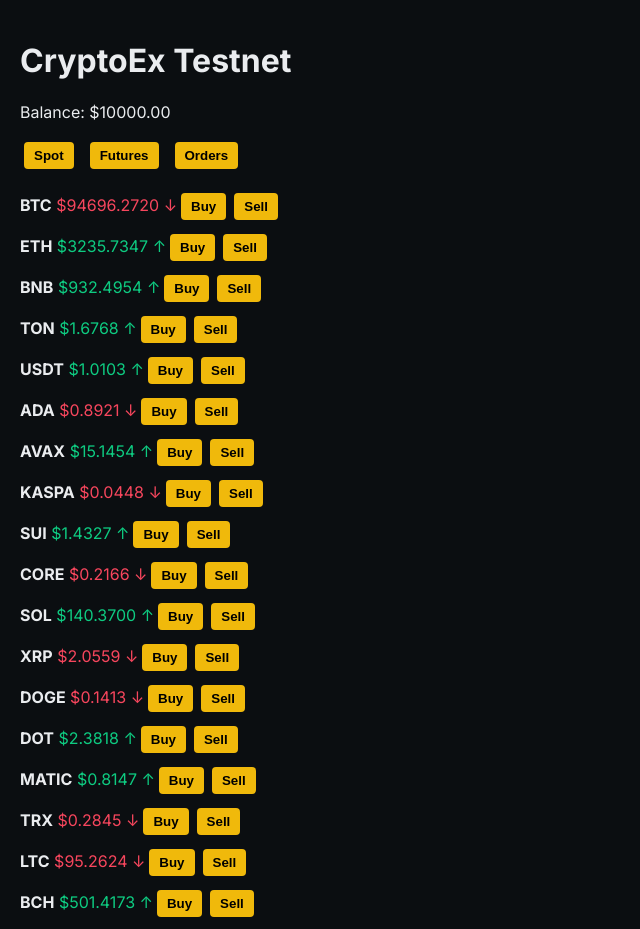
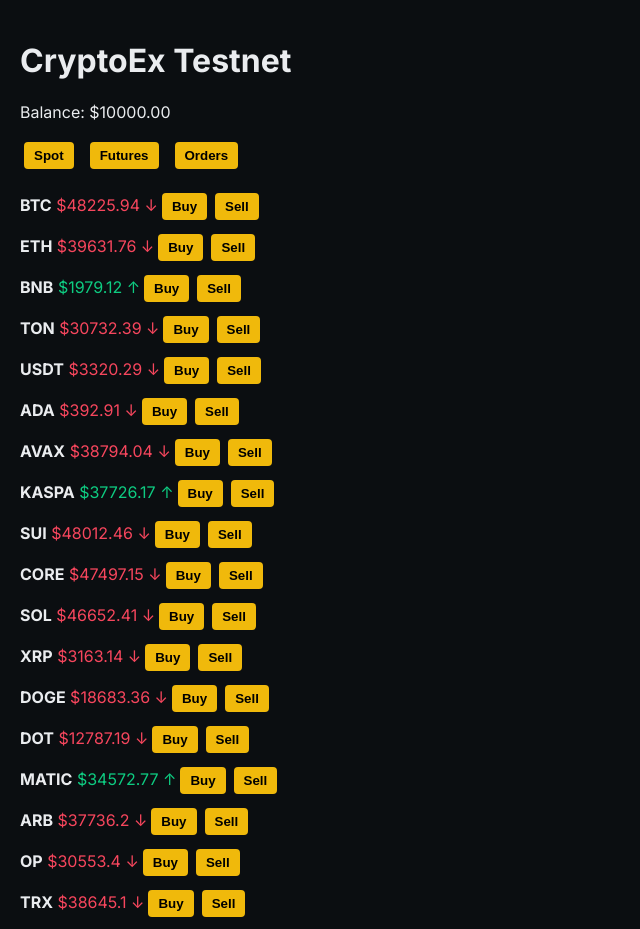
Before and after one commit to ShaDow326-del/cryptoex-testnet, a React (Create React App) app: page / in a window 1280 px wide. Shown: the top 929 px of the page, without its empty margins (0-640 px from the left). Built offline with nearby package versions, Linux system fonts and the light colour scheme.

Commit message:
Refactor price initialization and volatility simulation

```diff
--- a/src/App.js
+++ b/src/App.js
@@ -1,51 +1,37 @@
 import { useEffect, useRef, useState } from "react";
 
-const initialPrices = {
-  BTC: 95500,   // Bitcoin
-  ETH: 3300,    // Ethereum
-  BNB: 930,     // BNB
-  TON: 1.65,    // Toncoin approximate
-  USDT: 1.0,
-  ADA: 0.90,
-  AVAX: 15.0,
-  KASPA: 0.045,
-  SUI: 1.43,    // Approx typical price
-  CORE: 0.22,   // placeholder realistic lower price
-  SOL: 140,
-  XRP: 2.1,
-  DOGE: 0.14,
-  DOT: 2.4,
-  MATIC: 0.80,
-  TRX: 0.28,
-  LTC: 95,
-  BCH: 500,
-  NEAR: 2.0,
-  FIL: 1.5,
-  ICP: 3.0,
-  ATOM: 8.0,
-  HBAR: 0.20,
-  EOS: 0.70,
-  FLOW: 1.5,
-  GALA: 0.03,
-  APE: 1.2
-};
+const coinList = [
+  "BTC","ETH","BNB","TON","USDT","ADA","AVAX","KASPA","SUI","CORE",
+  "SOL","XRP","DOGE","DOT","MATIC","ARB","OP","TRX","LTC","BCH",
+  "APT","NEAR","FIL","ICP","ATOM","HBAR","EOS","FLOW","GALA","APE"
+];
 
 export default function App() {
   const [active, setActive] = useState("Spot");
   const [orders, setOrders] = useState([]);
   const [balance, setBalance] = useState(10000);
-  const [prices, setPrices] = useState(initialPrices);
-  const prevPrices = useRef(initialPrices);
+  const [prices, setPrices] = useState({});
+  const prevPrices = useRef({});
 
+  // initialize prices ONCE
   useEffect(() => {
-    // price movement simulation
+    const initial = {};
+    coinList.forEach(c => {
+      initial[c] = +(Math.random() * 50000 + 100).toFixed(2);
+    });
+    setPrices(initial);
+    prevPrices.current = initial;
+  }, []);
+
+  // simulate volatility
+  useEffect(() => {
     const interval = setInterval(() => {
-      setPrices((p) => {
+      setPrices(p => {
         const updated = { ...p };
-        Object.keys(updated).forEach((c) => {
-          const base = initialPrices[c] || 1;
-          const change = (Math.random() - 0.5) * (base * 0.02); // ±2%
-          updated[c] = +(updated[c] + change).toFixed(4);
+        Object.keys(updated).forEach(c => {
+          const volatility = c === "USDT" ? 0.01 : Math.random() * 50;
+          const change = (Math.random() - 0.5) * volatility;
+          updated[c] = +(updated[c] + change).toFixed(2);
         });
         prevPrices.current = p;
         return updated;
@@ -56,20 +42,19 @@ export default function App() {
   }, []);
 
   function placeOrder(coin, type) {
-    const price = prices[coin] || 0;
-    const amount = +(Math.random() * 200 + 50).toFixed(2);
-    setBalance((b) => b - amount);
-    setOrders((o) => [...o, `${type} ${coin} @ $${price.toFixed(4)}`]);
+    const amount = 100;
+    setBalance(b => b - amount);
+    setOrders(o => [...o, `${type} ${coin} @ $${prices[coin]}`]);
   }
 
-  function priceColor(c) {
-    if (!prevPrices.current[c]) return "#eaecef";
-    return prices[c] > prevPrices.current[c] ? "#0ecb81" : "#f6465d";
+  function priceColor(coin) {
+    if (!prevPrices.current[coin]) return "#eaecef";
+    return prices[coin] > prevPrices.current[coin] ? "#0ecb81" : "#f6465d";
   }
 
-  function arrow(c) {
-    if (!prevPrices.current[c]) return "";
-    return prices[c] > prevPrices.current[c] ? " ↑" : " ↓";
+  function arrow(coin) {
+    if (!prevPrices.current[coin]) return "";
+    return prices[coin] > prevPrices.current[coin] ? " ↑" : " ↓";
   }
 
   return (
@@ -78,34 +63,23 @@ export default function App() {
       <p>Balance: ${balance.toFixed(2)}</p>
 
       <nav style={{ display: "flex", gap: 8, marginBottom: 16 }}>
-        {["Spot", "Futures", "Orders"].map((n) => (
-          <button key={n} onClick={() => setActive(n)}>
-            {n}
-          </button>
+        {["Spot","Futures","Orders"].map(n => (
+          <button key={n} onClick={() => setActive(n)}>{n}</button>
         ))}
       </nav>
 
       {(active === "Spot" || active === "Futures") && (
         <div>
-          {Object.keys(prices).map((c) => (
+          {coinList.map(c => (
             <div key={c} style={{ marginBottom: 6 }}>
               <strong>{c}</strong>{" "}
               <span style={{ color: priceColor(c) }}>
-                ${prices[c].toFixed(4)}
-                {arrow(c)}
+                ${prices[c]}{arrow(c)}
               </span>
-              <button
-                onClick={() =>
-                  placeOrder(c, active === "Spot" ? "BUY" : "LONG")
-                }
-              >
+              <button onClick={() => placeOrder(c, active === "Spot" ? "BUY" : "LONG")}>
                 {active === "Spot" ? "Buy" : "Long"}
               </button>
-              <button
-                onClick={() =>
-                  placeOrder(c, active === "Spot" ? "SELL" : "SHORT")
-                }
-              >
+              <button onClick={() => placeOrder(c, active === "Spot" ? "SELL" : "SHORT")}>
                 {active === "Spot" ? "Sell" : "Short"}
               </button>
             </div>
@@ -115,11 +89,9 @@ export default function App() {
 
       {active === "Orders" && (
         <ul>
-          {orders.map((o, i) => (
-            <li key={i}>{o}</li>
-          ))}
+          {orders.map((o, i) => <li key={i}>{o}</li>)}
         </ul>
       )}
     </div>
   );
-                          }
+                    }
```
